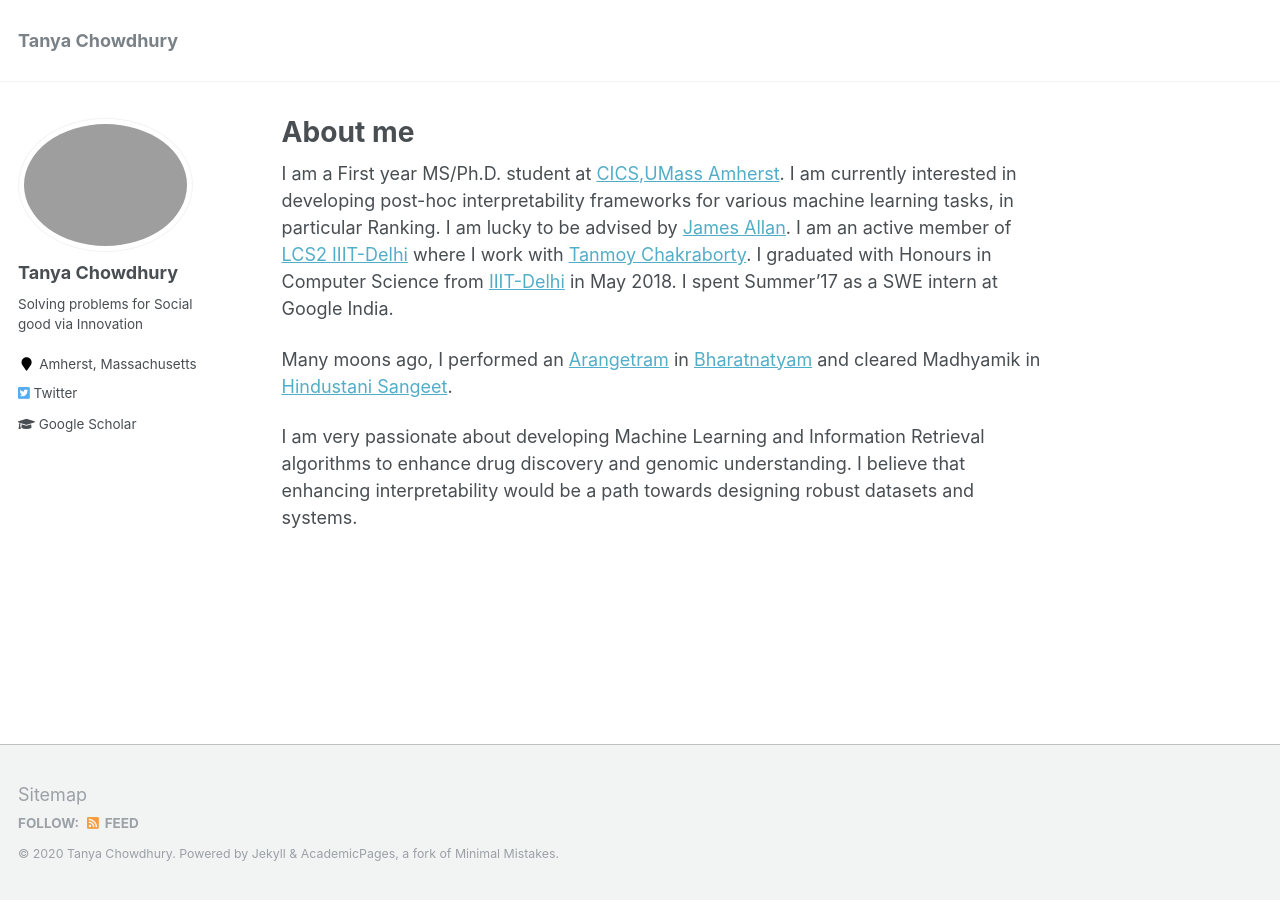
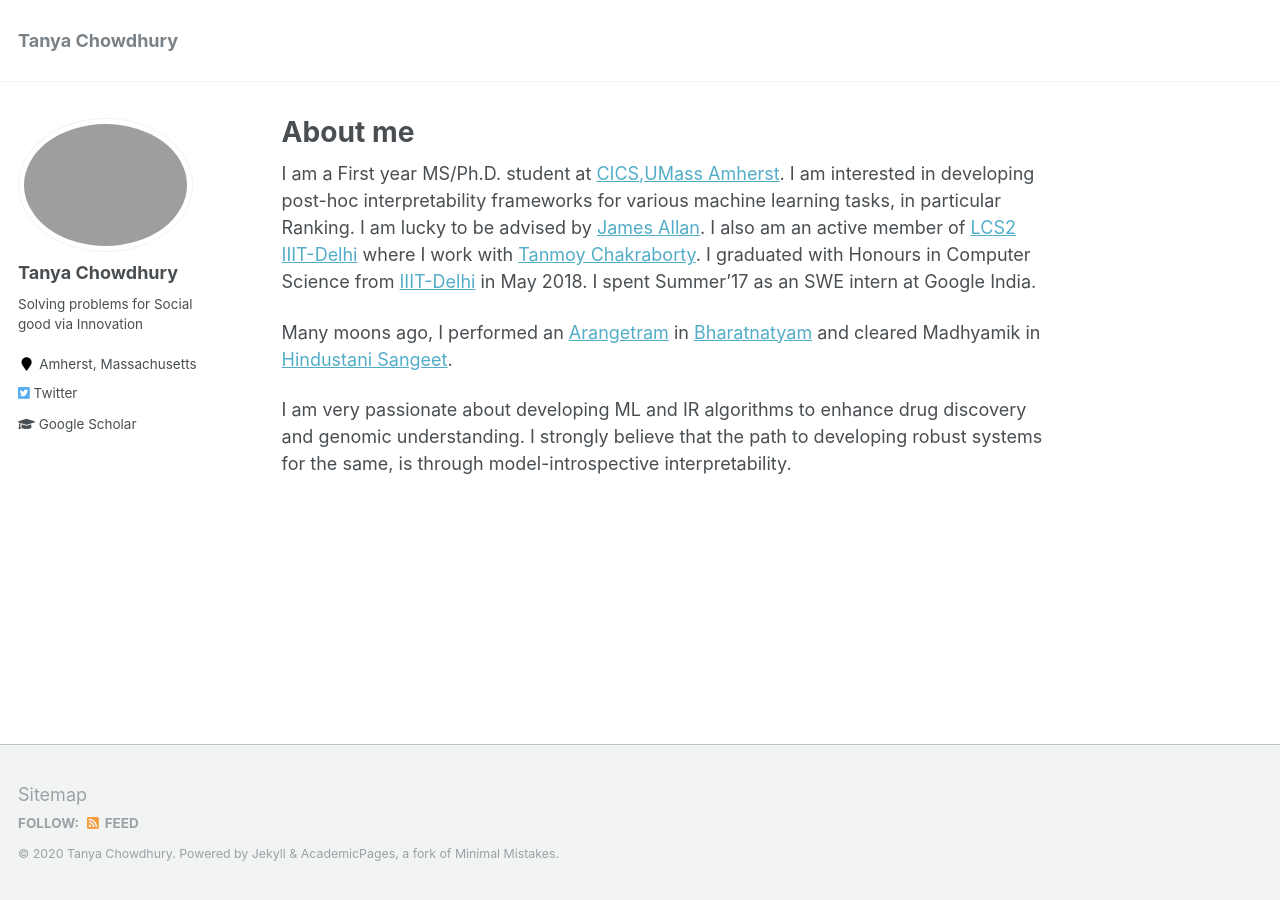
Before and after one commit to TaKneeAa/TaKneeAa.github.io, a Jekyll site: the page built from _pages/about.md, in a window 1280 px wide. Built offline with Jekyll 4.4.1, drawn with Linux system fonts in a browser that asks for light colours.

Commit message:
about_edit_1

```diff
--- a/_pages/about.md
+++ b/_pages/about.md
@@ -49,8 +49,8 @@ For more info
 ------
 More info about configuring academicpages can be found in [the guide](https://academicpages.github.io/markdown/). The [guides for the Minimal Mistakes theme](https://mmistakes.github.io/minimal-mistakes/docs/configuration/) (which this theme was forked from) might also be helpful.
  -->
-I am a First year MS/Ph.D. student at [CICS,UMass Amherst](https://www.cics.umass.edu/). I am currently interested in developing post-hoc interpretability frameworks for various machine learning tasks, in particular Ranking.  I am lucky to be advised by [James Allan](http://ciir.cs.umass.edu/~allan/). I am an active member of [LCS2 IIIT-Delhi](http://lcs2.iiitd.edu.in/) where I work with [Tanmoy Chakraborty](http://faculty.iiitd.ac.in/~tanmoy/). I graduated with Honours in Computer Science from [IIIT-Delhi](http://iiitd.ac.in/) in May 2018. I spent Summer'17 as a SWE intern at Google India.
+I am a First year MS/Ph.D. student at [CICS,UMass Amherst](https://www.cics.umass.edu/). I am interested in developing post-hoc interpretability frameworks for various machine learning tasks, in particular Ranking.  I am lucky to be advised by [James Allan](http://ciir.cs.umass.edu/~allan/). I also am an active member of [LCS2 IIIT-Delhi](http://lcs2.iiitd.edu.in/) where I work with [Tanmoy Chakraborty](http://faculty.iiitd.ac.in/~tanmoy/). I graduated with Honours in Computer Science from [IIIT-Delhi](http://iiitd.ac.in/) in May 2018. I spent Summer'17 as an SWE intern at Google India.
 
  Many moons ago, I performed an [Arangetram](https://en.wikipedia.org/wiki/Arangetram) in [Bharatnatyam](https://en.wikipedia.org/wiki/Bharatanatyam) and cleared Madhyamik in [Hindustani Sangeet](https://en.wikipedia.org/wiki/Hindustani_classical_music).
 
-I am very passionate about developing Machine Learning and Information Retrieval algorithms to enhance drug discovery and genomic understanding. I believe that enhancing interpretability would be a path towards designing robust datasets and systems.
+I am very passionate about developing ML and IR algorithms to enhance drug discovery and genomic understanding. I strongly believe that the path to developing robust systems for the same, is through model-introspective interpretability.
```
